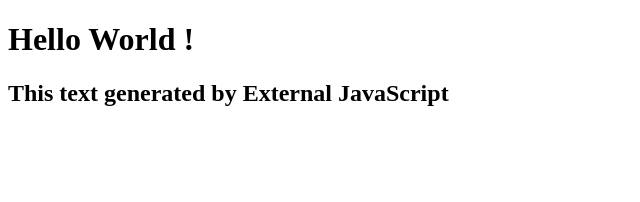
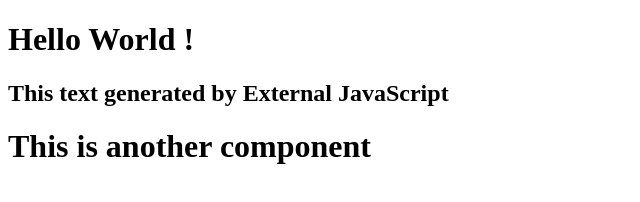
Before and after one commit to PrasadGinnarapu/React, a plain HTML site: page index.html in a window 1280 px wide. Shown: the whole page, without its empty margins (0-640 px from the left). Drawn offline with Linux system fonts and the light colour scheme.

Commit message:
add another external JavaScript code into HTML code

```diff
--- a/index.html
+++ b/index.html
@@ -10,8 +10,8 @@
 
 <body>
     <h1>Hello World !</h1>
-    <div id="root">
-    </div>
+    <div id="root">     </div>
+    <div id="child"></div>
     <script src="index.js">
     </script>
 
--- a/index.js
+++ b/index.js
@@ -1,4 +1,11 @@
+// A Component
 const heading = document.createElement("h2");
 heading.textContent = "This text generated by External JavaScript";
 heading.className = "header"
 document.getElementById("root").append(heading);
+
+// Another component
+const head_tow = document.createElement("h1");
+head_tow.textContent = "This is another component";
+head_tow.className = "head_two"
+document.getElementById("child").append(head_tow);
```
